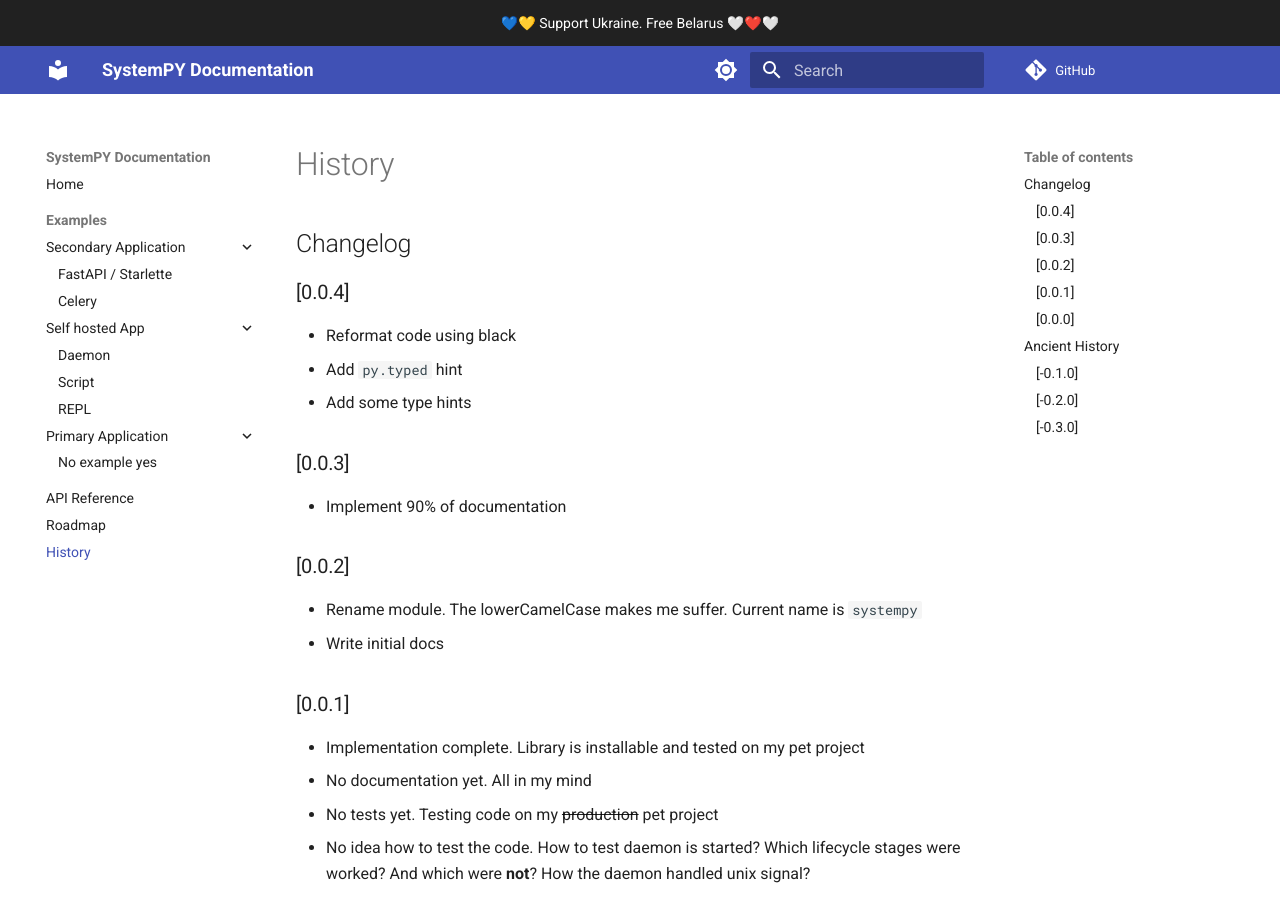
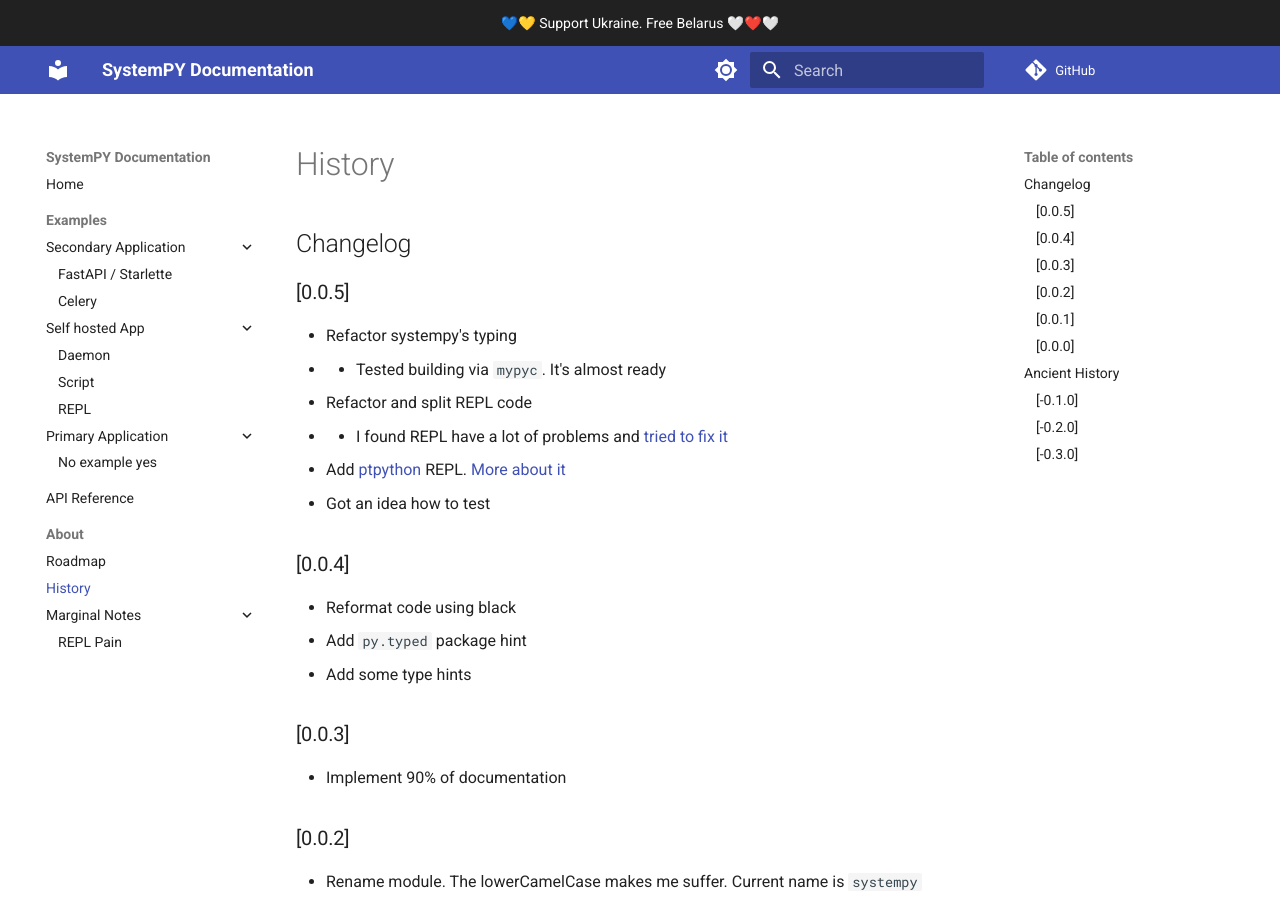
Before and after one commit to kai3341/systemPY, an MkDocs documentation site: the page built from docs/about/history.md, in a window 1280 px wide and 900 px high. Built offline with MkDocs 1.6.1 and Material for MkDocs 9.7.7, drawn with Linux system fonts in a browser that asks for light colours; comment, search, counter and statistics services are not loaded.

Commit message:
Update docs

```diff
--- a/docs/about/history.md
+++ b/docs/about/history.md
@@ -1,9 +1,20 @@
 ## Changelog
+
+### [0.0.5]
+
+- Refactor systempy's typing
+- - Tested building via `mypyc`. It's almost ready
+- Refactor and split REPL code
+- - I found REPL have a lot of problems and
+    [tried to fix it](/about/marginal_notes/repl_pain)
+- Add [ptpython](https://github.com/prompt-toolkit/ptpython) REPL.
+  [More about it](/examples/self-hosted/repl#ptrepl-extension)
+- Got an idea how to test
 
 ### [0.0.4]
 
 - Reformat code using black
-- Add `py.typed` hint
+- Add `py.typed` package hint
 - Add some type hints
 
 ### [0.0.3]
--- a/mkdocs.yml
+++ b/mkdocs.yml
@@ -6,47 +6,50 @@
 repo_url: https://github.com/kai3341/systemPY
 
 nav:
-- Home: index.md
-- Examples:
-    - Secondary Application:
-        - FastAPI / Starlette: examples/secondary/starlette.md
-        - Celery: examples/secondary/celery.md
-    - Self hosted App:
-        - Daemon: examples/self-hosted/daemon.md
-        - Script: examples/self-hosted/script.md
-        - REPL: examples/self-hosted/repl.md
-    - Primary Application:
-        - No example yes: examples/primary/write-me.md
-- API Reference: api-reference.md
-- Roadmap: about/roadmap.md
-- History: about/history.md
+  - Home: index.md
+  - Examples:
+      - Secondary Application:
+          - FastAPI / Starlette: examples/secondary/starlette.md
+          - Celery: examples/secondary/celery.md
+      - Self hosted App:
+          - Daemon: examples/self-hosted/daemon.md
+          - Script: examples/self-hosted/script.md
+          - REPL: examples/self-hosted/repl.md
+      - Primary Application:
+          - No example yes: examples/primary/write-me.md
+  - API Reference: api-reference.md
+  - About:
+      - Roadmap: about/roadmap.md
+      - History: about/history.md
+      - Marginal Notes:
+          - REPL Pain: about/marginal_notes/repl_pain.md
 
 theme:
-    locale: en
-    name: material
-    custom_dir: docs/mkdocs_overrides
+  locale: en
+  name: material
+  custom_dir: docs/mkdocs_overrides
 
-    palette:
-    -   media: "(prefers-color-scheme: light)"
-        scheme: default
-        toggle:
-            icon: material/brightness-7
-            name: Switch to dark mode
+  palette:
+    - media: "(prefers-color-scheme: light)"
+      scheme: default
+      toggle:
+        icon: material/brightness-7
+        name: Switch to dark mode
 
-    -   media: "(prefers-color-scheme: dark)"
-        scheme: slate
-        toggle:
-            icon: material/brightness-2
-            name: Switch to light mode
+    - media: "(prefers-color-scheme: dark)"
+      scheme: slate
+      toggle:
+        icon: material/brightness-2
+        name: Switch to light mode
 
-    features:
+  features:
     - navigation.instant
     # - navigation.tracking
     - navigation.sections
     # - navigation.indexes
     - navigation.expand
 
-    favicon: images/favicon.png
+  favicon: images/favicon.png
 
 markdown_extensions:
   - pymdownx.highlight:
```
Also changed, not shown: docs/about/marginal_notes/repl_pain.md (renamed from systempy/repl/handle_interrupt.md, +7 -0 lines), docs/examples/self-hosted/repl.md (+1 -1 lines).
